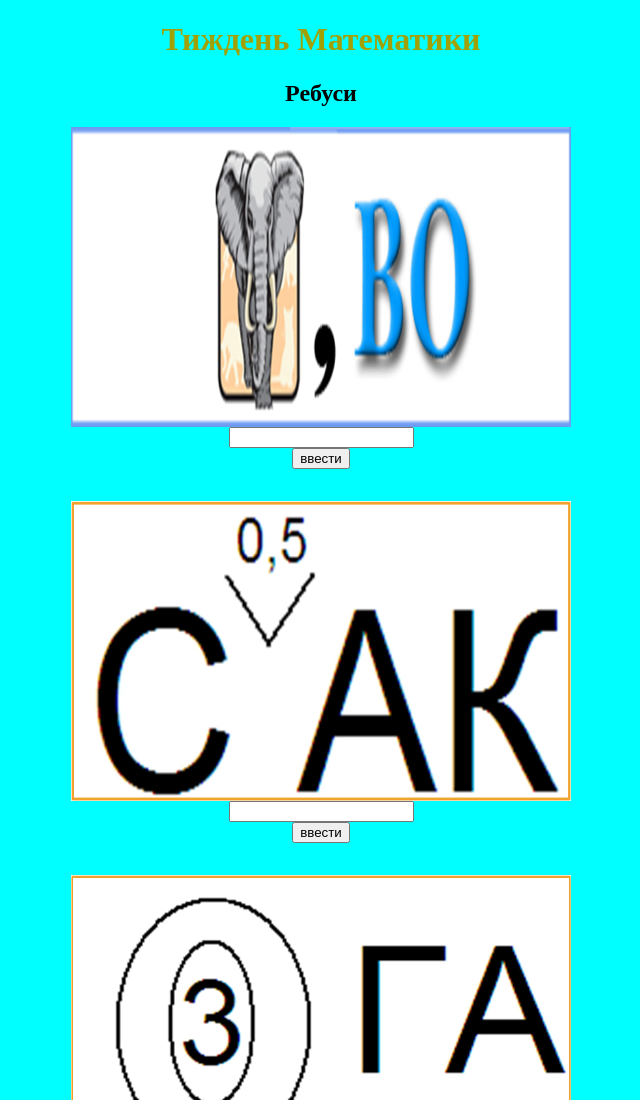
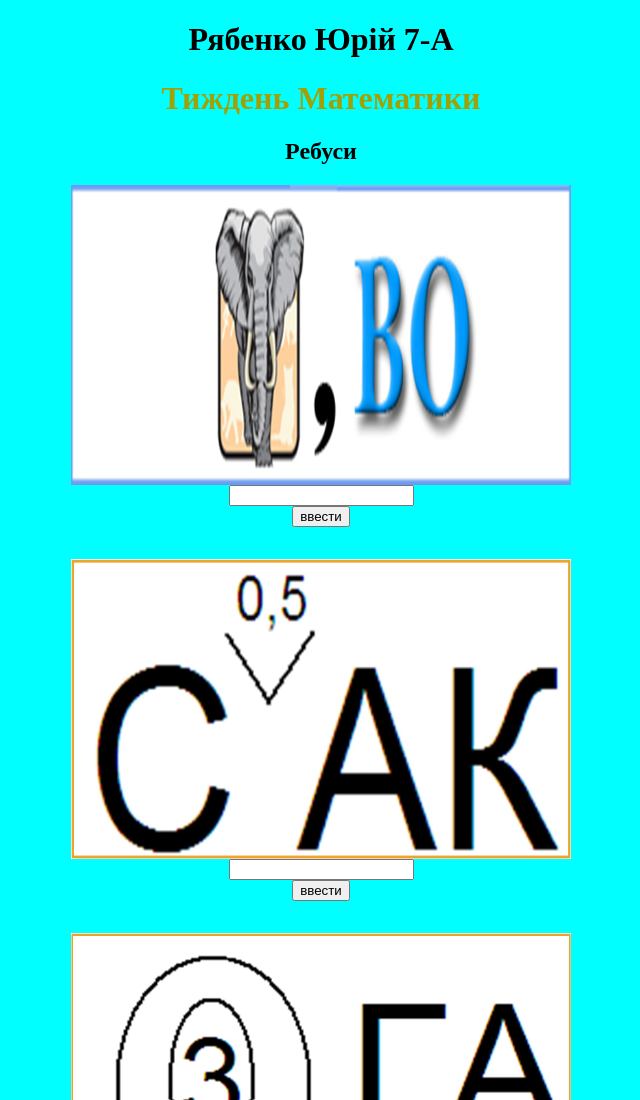
Before and after one commit to BeAsT436/math-week, a plain HTML site: page index.html in a window 1280 px wide. Shown: the top 1100 px of the page, without its empty margins (319-959 px from the left). Drawn offline with Linux system fonts and the light colour scheme.

Commit message:
second commit

```diff
--- a/index.html
+++ b/index.html
@@ -8,6 +8,7 @@
 </head>
 <body>
     <div>
+        <h1 class="h">Рябенко Юрій 7-А</h1>
         <h1 class="h1">Тиждень Математики</h1>
         <h2>Ребуси</h2>
 
--- a/style.css
+++ b/style.css
@@ -1,5 +1,12 @@
 body{
     background-color: aqua;
+}
+.h{
+    flex-direction: row;
+    justify-content: center;
+    align-items: center;
+    display: flex;
+    color: black;
 }
 h1{
     flex-direction: row;
```
